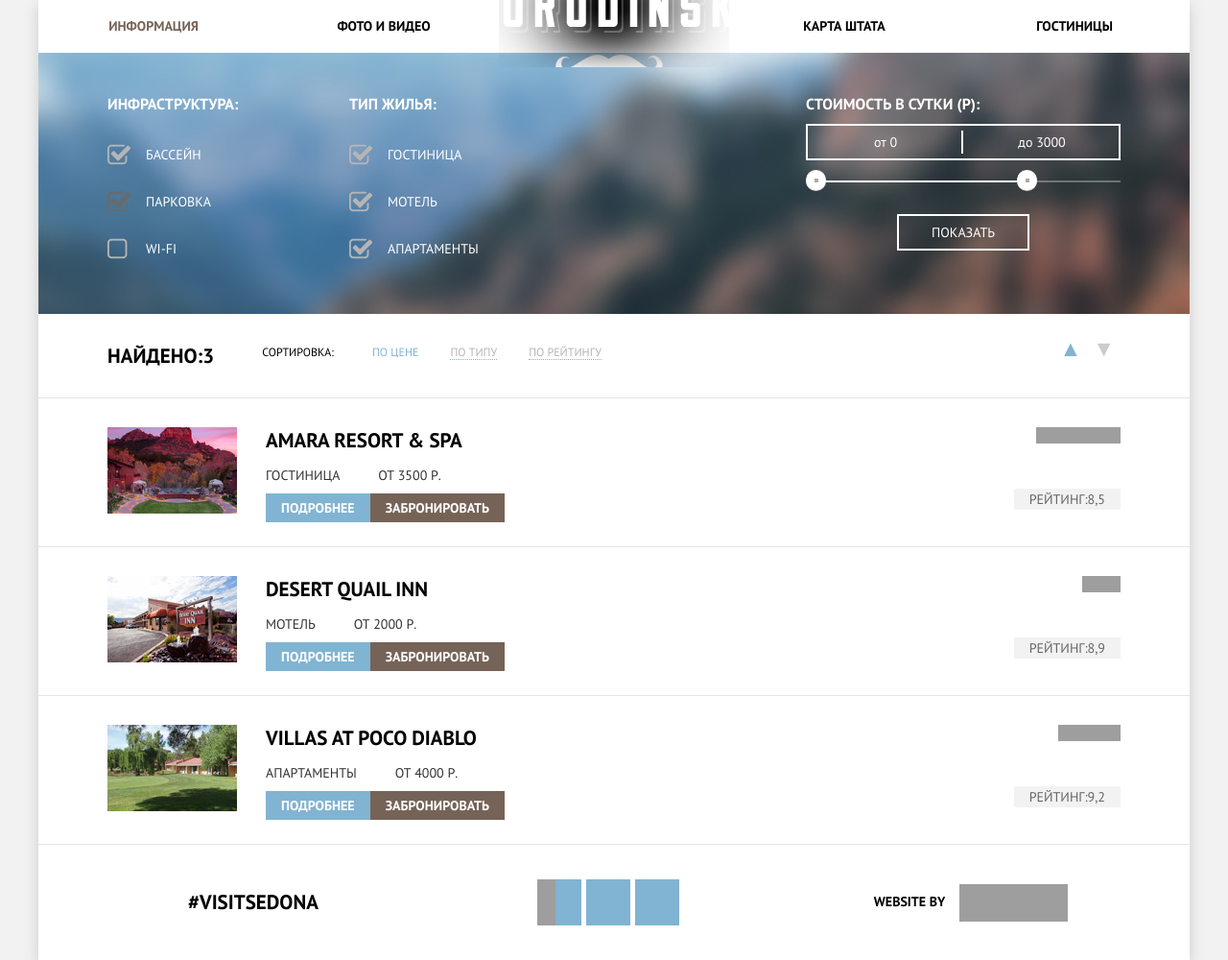
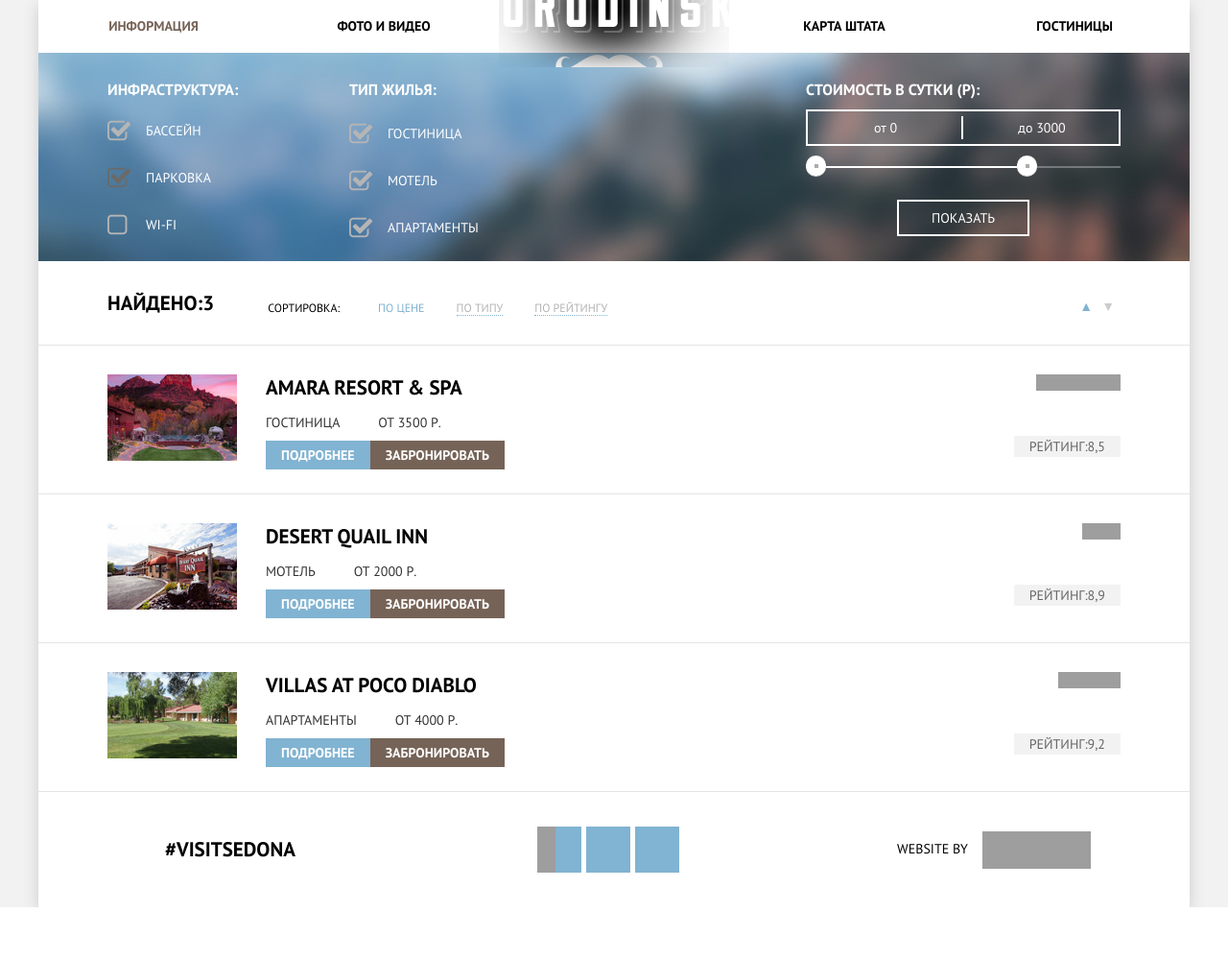
Before and after one commit to sergio-lucas/ha, a Node project: template sedona/dev/jade/pages/hotels.jade in a window 1280 px wide. Shown: the whole page at 96% size. After the commit the page ends 945 px from the top, so only its background shows below. Run offline with Node 20 templates, Linux system fonts and the light colour scheme; the template is opened without the code that fills it, so the values that code supplies are empty; some libraries are stand-ins or nearby versions; grey boxes are pictures that could not be loaded.

Commit message:
Прогрессивное улучшение + bug fix

```diff
--- a/sedona/dev/jade/pages/hotels.jade
+++ b/sedona/dev/jade/pages/hotels.jade
@@ -85,7 +85,7 @@ block content
         +e.rating
           +e.rating-stars--four
           +e.mark Рейтинг:
-            span#mark-val 8,5
+            +e('span').mark-val 8,5
       +b.hotel-item
         +e.img
           img(src='img/desert-quail-inn.jpg' alt='hotelName')
@@ -102,7 +102,7 @@ block content
         +e.rating
           +e.rating-stars--two
           +e.mark Рейтинг:
-            span#mark-val 8,9
+            +e('span').mark-val 8,9
       +b.hotel-item
         +e.img
           img(src='img/villas-at-poco-diablo.jpg' alt='hotelName')
@@ -119,4 +119,4 @@ block content
         +e.rating
           +e.rating-stars--three
           +e.mark Рейтинг:
-            span#mark-val 9,2
+            +e('span').mark-val 9,2
--- a/sedona/dev/jade/pages/index.jade
+++ b/sedona/dev/jade/pages/index.jade
@@ -66,10 +66,10 @@ block content
             +e.inner.js-show
               +e.date
                 label(for="dtarrival") Дата заезда:
-                input(class="date-arrival" id="dtarrival" type="date" placeholder="24 Апреля 2014")
+                input(class="date-arrival" id="dtarrival" type="date")
               +e.date
                 label(for="dtdep") Дата выезда:
-                input(class="date-dep" id="dtdep" type="date" placeholder="24 Июля 2014")
+                input(class="date-dep" id="dtdep" type="date")
               +e.age
                 +e.left
                   label(for="adult") Взрослые:
--- a/sedona/dist/css/main.css
+++ b/sedona/dist/css/main.css
@@ -446,6 +446,13 @@ h2 {
 .feature-list--gray {
   background: #eee;
 }
+.feature-list--gray .feature-list__item {
+  padding-top: 30px;
+  padding-bottom: 50px;
+}
+.feature-list--gray .feature-list__number {
+  margin-bottom: 25px;
+}
 .index-search {
   position: relative;
   width: 576px;
@@ -483,7 +490,9 @@ h2 {
   text-align: center;
 }
 .search-form__inner {
-  display: none;
+  opacity: 0;
+  -ms-filter: "progid:DXImageTransform.Microsoft.Alpha(Opacity=0)";
+  filter: alpha(opacity=0);
   position: absolute;
   top: 100%;
   width: 100%;
@@ -495,9 +504,16 @@ h2 {
   -webkit-box-shadow: 0 7px 15px #ccc;
   box-shadow: 0 7px 15px #ccc;
   z-index: 2;
+  -webkit-transition: opacity 0.5s;
+  -moz-transition: opacity 0.5s;
+  -o-transition: opacity 0.5s;
+  -ms-transition: opacity 0.5s;
+  transition: opacity 0.5s;
 }
 .search-form__inner.show {
-  display: block;
+  opacity: 1;
+  -ms-filter: none;
+  filter: none;
 }
 .search-form__date {
   margin-bottom: 30px;
@@ -663,13 +679,14 @@ h2 {
   width: 100%;
   height: 592px;
   margin-bottom: -118px;
+  background: url("../img/bg-map.jpg") 0 100% no-repeat;
   z-index: 1;
 }
 /*
 hotels
 */
 .hotel-filter {
-  padding: 30px 6%;
+  padding: 15px 6% 20px;
   border-bottom: 1px solid transparent;
   background: url("../img/bg-filter.jpg") 0 0 no-repeat;
 }
@@ -691,8 +708,11 @@ hotels
 .options-block__item {
   margin-bottom: 23px;
 }
+.options-block__item:last-child {
+  margin: 0;
+}
 .options-block__title {
-  margin-bottom: 30px;
+  margin-bottom: 20px;
   font-size: 16px;
   color: #fff;
 }
@@ -705,6 +725,7 @@ hotels
   color: #fff;
   display: inline-block;
   vertical-align: middle;
+  cursor: pointer;
 }
 .options-block__label:hover:before {
   color: #fefefe;
@@ -899,8 +920,13 @@ hotels
   width: 100%;
 }
 .middle-filter {
+  display: table;
+  width: 100%;
   border-bottom: 1px solid #e5e5e5;
   padding: 30px 6%;
+  -webkit-box-sizing: border-box;
+  -moz-box-sizing: border-box;
+  box-sizing: border-box;
 }
 .middle-filter:before,
 .middle-filter:after {
@@ -911,16 +937,18 @@ hotels
   clear: both;
 }
 .middle-filter__found {
-  float: left;
-  margin-right: 50px;
   font-size: 21px;
   font-weight: bold;
+  display: table-cell;
+  vertical-align: bottom;
 }
 .middle-filter .sort-filter {
-  float: left;
+  display: table-cell;
+  vertical-align: bottom;
   padding: 0;
   margin: 0;
   list-style: none;
+  padding-right: 155px;
 }
 .middle-filter .sort-filter li {
   display: inline-block;
@@ -960,22 +988,29 @@ hotels
   padding: 0;
   margin: 0;
   list-style: none;
-  float: right;
+  display: table-cell;
+  text-align: right;
+  vertical-align: bottom;
 }
 .middle-filter__order li {
   display: inline-block;
+}
+.middle-filter__sort-btns {
+  margin-right: -3px;
+}
+.middle-filter__sort-btns:last-child {
+  margin: 0;
 }
 .middle-filter__sort-btn {
   background: none;
   outline: 1px solid transparent;
   border: none;
-  font-size: 0;
-  line-height: 0;
 }
 .middle-filter__sort-btn:after {
   content: '\25b2';
   display: inline-block;
-  font-size: 23px;
+  font-size: 14px;
+  line-height: 7px;
   color: #ccc;
   -webkit-transition: color 0.3s;
   -moz-transition: color 0.3s;
@@ -1126,7 +1161,7 @@ hotels
   position: relative;
   background-color: rgba(255,255,255,0.9);
   z-index: 10;
-  padding: 36px;
+  padding: 36px 0;
 }
 .main-footer:before,
 .main-footer:after {
@@ -1207,7 +1242,7 @@ hotels
   background-position: 0 -95px;
 }
 .copyright-block__create-by {
-  font-weight: bold;
+  font-weight: 400;
 }
 @media screen and (max-width: 965px) {
   .feature-block__item {
```
Also changed, not shown: sedona/dev/styl/hotels.styl (+29 -9 lines), sedona/dev/styl/main.styl (+13 -5 lines), 2 other files.
